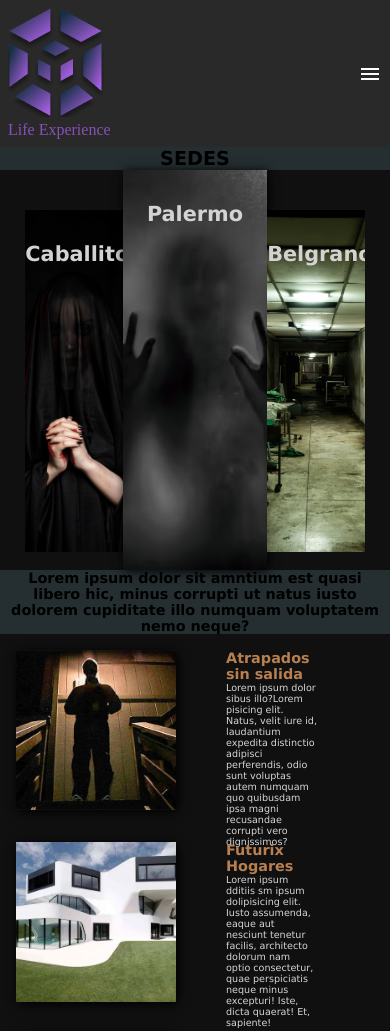
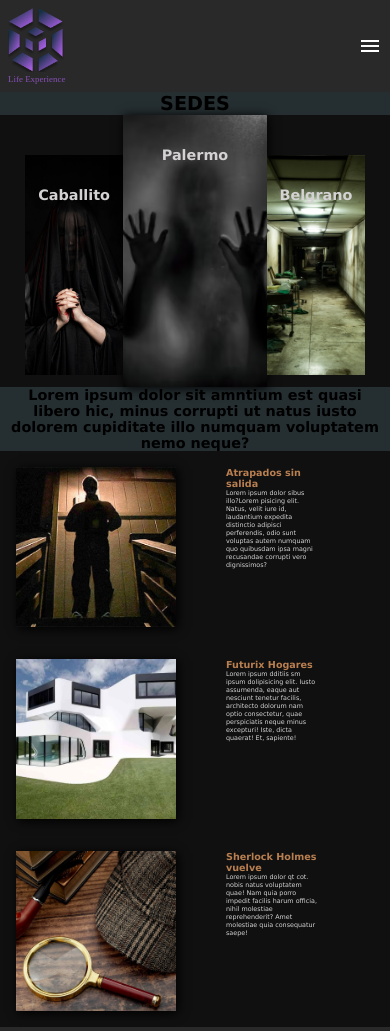
Before and after one commit to Lucasds906/proyecto-final-life-experience, a plain HTML site: page index.html in a window 390 px wide. Shown: the top 1031 px of the page. Drawn offline with Linux system fonts and the light colour scheme.

Commit message:
acomodacion final header en todas las paginas

```diff
--- a/css/style.css
+++ b/css/style.css
@@ -255,11 +255,11 @@ main */
         list-style: none;
         margin: .7rem;
     }
-    .headerMenu .logo a img{
+    .headerMenu .headerLogo a img{
         width: 5rem;
     }
 
-    .headerMenu .logo a{
+    .headerMenu .headerLogo a{
         font-size: .9rem;
         text-decoration: none;
     }
@@ -354,6 +354,48 @@ main */
     }
     .headerMenu #toggle:checked ~ .navBar{
         height: 100%;
+    }
+    .headerMenu .headerLogo a img{
+        width: 3.5rem;
+    }
+    .headerMenu .headerLogo a{
+        font-size: .56rem;
+        text-decoration: none;
+    }
+
+    .indexMain{
+        height: 17rem;
+    }
+    .firstImg h2{
+        font-size: .9rem;
+    }
+    .secondImg h2{
+        font-size: .9rem;
+    }
+    .thirdImg h2{
+        font-size: .9rem;
+    }
+    .indexRooms{
+        font-size: .4rem;
+        margin: 0rem;
+    }
+    .divFirstRoom img {
+        width: 10rem;
+        height: 10rem;
+    }
+    .divSecondRoom img {
+        width: 10rem;
+        height: 10rem;
+    }
+    .divThirdRoom img {
+        width: 10rem;
+        height: 10rem;
+    }
+
+    .roomSection {
+        width: 90%;
+        height: 10rem;
+        margin: 1rem;
     }
 
 }
```
Also changed, not shown: index.html (+1 -1 lines), pages/contacto.html (+7 -5 lines), pages/f.a.q.html (+7 -5 lines), pages/futurix.html (+7 -5 lines), pages/reservas.html (+7 -5 lines), pages/sedes.html (+7 -5 lines).
